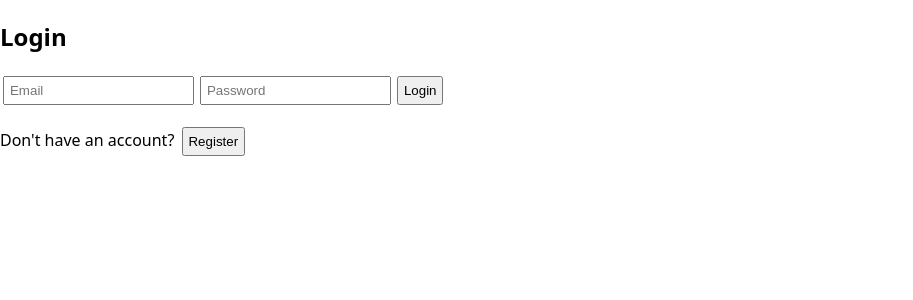
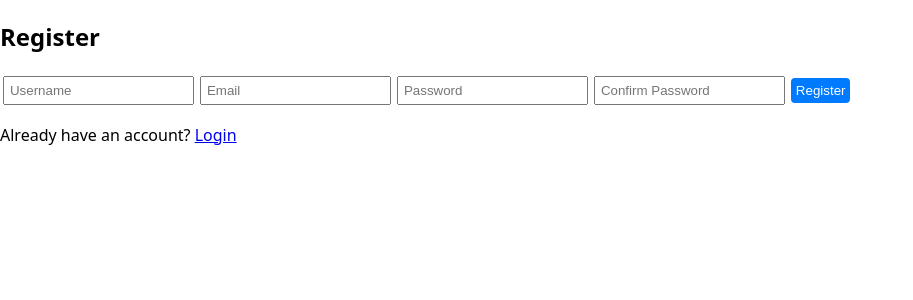
Before and after one commit to andrewbr67/workout-notes, a React app in the folder frontend/: page /register in a window 1280 px wide. Shown: the top 300 px of the page, without its empty margins (0-913 px from the left). Built offline with nearby package versions, Linux system fonts and the light colour scheme; the HTML template or start-up script is replaced by a standard one.

Commit message:
Implemented routes for pages --If someone tries to access a page which requires you to be logged in, if no token they are redirected to login page --Each view has its own seperate page now

```diff
--- a/frontend/package.json
+++ b/frontend/package.json
@@ -12,13 +12,15 @@
   "dependencies": {
     "axios": "^1.12.2",
     "react": "^19.1.1",
-    "react-dom": "^19.1.1"
+    "react-dom": "^19.1.1",
+    "react-router-dom": "^7.9.4"
   },
   "devDependencies": {
     "@eslint/js": "^9.36.0",
     "@types/node": "^24.6.0",
     "@types/react": "^19.1.16",
     "@types/react-dom": "^19.1.9",
+    "@types/react-router-dom": "^5.3.3",
     "@vitejs/plugin-react": "^5.0.4",
     "eslint": "^9.36.0",
     "eslint-plugin-react-hooks": "^5.2.0",
--- a/frontend/src/App.tsx
+++ b/frontend/src/App.tsx
@@ -1,105 +1,30 @@
-import { useState, useEffect } from 'react';
-import axios from 'axios';
-import type { Workout } from './types/workout';
-import WorkoutList from './components/WorkoutList';
-import WorkoutForm from './components/WorkoutForm';
-import Login from './components/Login';
-import Register from './components/Register';
+import { Routes, Route, Navigate } from 'react-router-dom';
+import Login from './pages/Login';
+import Register from './pages/Register';
+import Workouts from './pages/WorkoutsPage';
+import ProtectedRoute from './routes/ProtectedRoute';
 
 function App() {
 
-  //declare token, initially try set as a stored token
-  const [token, setToken] = useState<string | null>(localStorage.getItem('token'));
+  const token = localStorage.getItem('token');
 
-  //declare user
-  const [user, setUser] = useState<{ id: string, username: string, email: string } | null>(localStorage.getItem('user') ? JSON.parse(localStorage.getItem('user') as string) : null);
-  const [showLogin, setShowLogin] = useState(true);
+  return (
+    <Routes>
+      <Route path="/login" element={token ? <Navigate to = "/workouts" /> : <Login />} />
+      <Route path="/register" element={token ? <Navigate to = "/workouts" /> : <Register />} />
 
-  const [workouts, setWorkouts] = useState<Workout[]>([]);
+      {/* Logged in routes */}
+      <Route path="/workouts" element={<ProtectedRoute><Workouts /></ProtectedRoute>} />
 
-  const fetchWorkouts = async () => {
-    if (!token) return; //dont try fetch if not logged in
+      {/* Default route */}
+      <Route path="/" element={<Navigate to={token ? "/workouts" : "/login" } replace />} />
 
-    try{
-      const res = await axios.get('http://localhost:5000/api/workouts', { headers: { Authorization: `Bearer ${token}` } });
-      setWorkouts(res.data);
-    } catch (error) {
-      console.error("Error fetching workouts:", error);
-    }
-  };
+      {/* 404 route */}
+      <Route path="*" element={<Navigate to="/workouts" />} />
 
-  useEffect(() => {
-    fetchWorkouts();
-  }, [token]);
+    </Routes>
 
-  const addWorkout = async (workout: Omit<Workout, "_id">) => {
-    if (!token) return;
-
-
-    try {
-      console.log("Using token:", token);
-      const res = await axios.post('http://localhost:5000/api/workouts', workout, { headers: { Authorization: `Bearer ${token}` } });
-      setWorkouts([...workouts, res.data]);
-    } catch (error) {
-      console.error("Error adding workout:", error);
-    }
-  };
-
-  const deleteWorkout = async (id: string) => {
-    if (!token) return;
-
-    try {
-      await axios.delete(`http://localhost:5000/api/workouts/${id}`, { headers: { Authorization: `Bearer ${token}` } });
-      setWorkouts(workouts.filter(workout => workout._id !== id));
-    } catch (error) {
-      console.error("Error deleting workout:", error);
-    }
-  };
-
-  //when the user logs in, save their information
-  const handleAuthSuccess = (token: string, user : { id: string, username: string, email: string }) => {
-    setToken(token);
-    setUser(user);
-    localStorage.setItem("token", token);
-    localStorage.setItem("user", JSON.stringify(user));
-  };
-
-  //when the user logs out, remove their information
-  const logout = () => {
-    setToken(null);
-    setUser(null);
-    localStorage.removeItem("token");
-    localStorage.removeItem("user");
-  };
-
-  if (!token) {
-    return (
-      <div className="App">
-        {showLogin ? (
-          <>
-          <Login onLogin={handleAuthSuccess} />
-          <p>Don't have an account? {" "}<button onClick={() => setShowLogin(false)}>Register</button></p>
-          </>
-        ) : (
-          <>
-          <Register onRegister={handleAuthSuccess} />
-          <p>Already have an account? {" "}<button onClick={() => setShowLogin(true)}>Login</button></p>
-          </>
-        )}
-      </div>
-    );
-  }
-
-  //if there is a token, show the app with workouts
-  return (
-    <div className="App">
-      <h1>Workout Notes</h1>
-      <p>Logged in as: {user?.username}</p>
-      <button onClick={logout}>Logout</button>
-      <WorkoutForm onAdd={addWorkout} />
-      <WorkoutList workouts={workouts} onDelete={deleteWorkout} />
-    </div>
-  );
+  )
 }
 
 export default App;
--- a/frontend/src/main.tsx
+++ b/frontend/src/main.tsx
@@ -3,8 +3,12 @@ import { createRoot } from 'react-dom/client'
 import './styles/global.css'
 import App from './App.tsx'
 
+import { BrowserRouter } from 'react-router-dom'
+
 createRoot(document.getElementById('root')!).render(
   <StrictMode>
-    <App />
+    <BrowserRouter>
+      <App />
+    </BrowserRouter>
   </StrictMode>,
 )
--- a/frontend/src/components/Login.tsx
+++ b/frontend/src/pages/Login.tsx
@@ -1,12 +1,13 @@
 import { useState } from 'react';
 import axios from 'axios';
+import { Link, useNavigate } from 'react-router-dom';
+import type { User } from '../types/user';
 
-interface LoginProps {
-    onLogin: (token: string, user: { id: string, username: string, email: string }) => void;
-}
 
-export default function Login({ onLogin } : LoginProps) {
+export default function Login() {
 
+
+    const navigate = useNavigate();
     const [email, setEmail] = useState ("");
     const [password, setPassword] = useState ("");
     const [error, setError] = useState<string | null>(null);
@@ -14,18 +15,20 @@ export default function Login({ onLogin } : LoginProps) {
     //Handle login form submission
     const handleLogin = async (e: React.FormEvent) => {
         e.preventDefault();
+
         try {
             //send a login request through the API
             const res = await axios.post('http://localhost:5000/api/auth/login', { email, password });
 
             //API result returns user token and user object if login is successful
-            const { token, user } = res.data;
+            const { token, user } = res.data as { token: string, user: User };
 
             //save the token to the browser so we can use it later
             localStorage.setItem('token', token);
+            localStorage.setItem('user', JSON.stringify(user));
 
-            //tell app that we are logged in
-            onLogin(token, user);
+            //Since we are now logged in, redirect to the workouts page
+            navigate('/workouts');
 
         } catch (err) {
             if (axios.isAxiosError(err)){
@@ -39,6 +42,7 @@ export default function Login({ onLogin } : LoginProps) {
     };
 
     return (
+        <div>
           <form onSubmit={handleLogin}>
               <h2>Login</h2>
 
@@ -48,5 +52,9 @@ export default function Login({ onLogin } : LoginProps) {
              <input type="password" placeholder="Password" value={password} onChange={(e) => setPassword(e.target.value)} />
               <button type="submit">Login</button>
             </form>
+
+            <p>Don't have an account? <Link to="/register">Register</Link></p>
+        </div>
+
     );
 }
--- a/frontend/src/components/Register.tsx
+++ b/frontend/src/pages/Register.tsx
@@ -1,12 +1,12 @@
 
 import { useState } from 'react';
 import axios from 'axios';
+import { Link, useNavigate } from 'react-router-dom';
+import type { User } from '../types/user';
 
-interface RegisterProps {
-    onRegister: (token : string, user : { id: string, username: string, email: string }) => void;
-}
+export default function Register() {
 
-export default function Register({ onRegister }: RegisterProps) {
+    const navigate = useNavigate();
     const [username, setUsername] = useState('');
     const [email, setEmail] = useState('');
     const [password, setPassword] = useState('');
@@ -29,9 +29,14 @@ export default function Register({ onRegister }: RegisterProps) {
             });
 
             //backend returns token and new user object
-            const { token, user } = res.data;
-            //tell parent app that user registered
-            onRegister(token, user);
+            const { token, user } = res.data as { token: string, user: User };
+
+            //save the token to the browser so we can use it later
+            localStorage.setItem('token', token);
+            localStorage.setItem('user', JSON.stringify(user));
+
+            //now that user is registered, redirect to the workouts page
+            navigate('/workouts');
 
         } catch (err) {
             if(axios.isAxiosError(err)){
@@ -45,6 +50,8 @@ export default function Register({ onRegister }: RegisterProps) {
     };
 
     return (
+
+        <div>
         <form onSubmit={handleRegister}>
 
             <h2>Register</h2>
@@ -77,6 +84,9 @@ export default function Register({ onRegister }: RegisterProps) {
             />
             <button type="submit">Register</button>
         </form>
+
+        <p>Already have an account? <Link to="/login">Login</Link></p>
+        </div>
     );
 
 }
--- /dev/null
+++ b/frontend/src/pages/WorkoutsPage.tsx
@@ -0,0 +1,81 @@
+import { useState, useEffect, useCallback } from 'react';
+import axios from 'axios';
+import type { Workout } from '../types/workout';
+import WorkoutList from '../components/WorkoutList';
+import WorkoutForm from '../components/WorkoutForm';
+
+import { useNavigate } from 'react-router-dom';
+
+
+export default function WorkoutsPage() {
+
+    const navigate = useNavigate();
+    const [workouts, setWorkouts] = useState<Workout[]>([]);
+
+    //declare token, initially try set as a stored token
+    const [token, setToken] = useState<string | null>(localStorage.getItem('token'));
+
+     //declare user
+    const [user, setUser] = useState<{ id: string, username: string, email: string } | null>(localStorage.getItem('user') ? JSON.parse(localStorage.getItem('user') as string) : null);
+
+    const fetchWorkouts = useCallback(async () => {
+            if (!token) return; //dont try fetch if not logged in
+
+             try{
+                const res = await axios.get('http://localhost:5000/api/workouts', { headers: { Authorization: `Bearer ${token}` } });
+                setWorkouts(res.data);
+            } catch (error) {
+                console.error("Error fetching workouts:", error);
+                navigate('/login');
+            }
+        }, [token, navigate]);
+
+    useEffect(() => {
+        fetchWorkouts();
+    }, [fetchWorkouts]);
+
+    const addWorkout = async (workout: Omit<Workout, "_id">) => {
+    if (!token) return;
+
+
+    try {
+      const res = await axios.post('http://localhost:5000/api/workouts', workout, { headers: { Authorization: `Bearer ${token}` } });
+      setWorkouts([...workouts, res.data]);
+    } catch (error) {
+      console.error("Error adding workout:", error);
+    }
+  };
+
+  const deleteWorkout = async (id: string) => {
+    if (!token) return;
+
+    try {
+      await axios.delete(`http://localhost:5000/api/workouts/${id}`, { headers: { Authorization: `Bearer ${token}` } });
+      setWorkouts(workouts.filter(workout => workout._id !== id));
+    } catch (error) {
+      console.error("Error deleting workout:", error);
+    }
+  };
+
+  const logout = () => {
+    setToken(null);
+    setUser(null);
+    localStorage.removeItem("token");
+    localStorage.removeItem("user");
+    navigate('/login');
+  };
+
+  return (
+    <div className ="workouts-page">
+      <header style={{ display: 'flex', justifyContent: 'space-between', alignItems: 'center' }}>
+        <h1>Workouts</h1>
+        <div>
+            <span style={{ marginRight: '10px' }}>{user?.username}</span>
+            <button onClick={logout}>Logout</button>
+        </div>
+      </header>
+      <WorkoutForm onAdd={addWorkout} />
+      <WorkoutList workouts={workouts} onDelete={deleteWorkout} />
+    </div>
+  )
+}
--- /dev/null
+++ b/frontend/src/routes/ProtectedRoute.tsx
@@ -0,0 +1,10 @@
+import { Navigate } from "react-router-dom";
+import type { ReactElement } from "react";
+
+export default function ProtectedRoute({ children }: { children: ReactElement }) {
+    const token = localStorage.getItem("token");
+    if (!token) {
+        return <Navigate to="/login" />;
+    }
+    return children;
+}
--- a/frontend/src/styles/global.css
+++ b/frontend/src/styles/global.css
@@ -8,3 +8,11 @@ input, button {
   margin: 0.2rem;
   padding: 0.3rem;
 }
+
+button {
+  cursor: pointer;
+  background-color : #007bff;
+  color: #fff;
+  border: none;
+  border-radius: 4px;
+}
--- /dev/null
+++ b/frontend/src/types/user.ts
@@ -0,0 +1,5 @@
+export interface User {
+        id: string;
+        username: string;
+        email: string;
+}
```
Also changed, not shown: 1 other file (tests, documents, lock files or other folders). Lines whose indentation alone changed are shown as unchanged.
